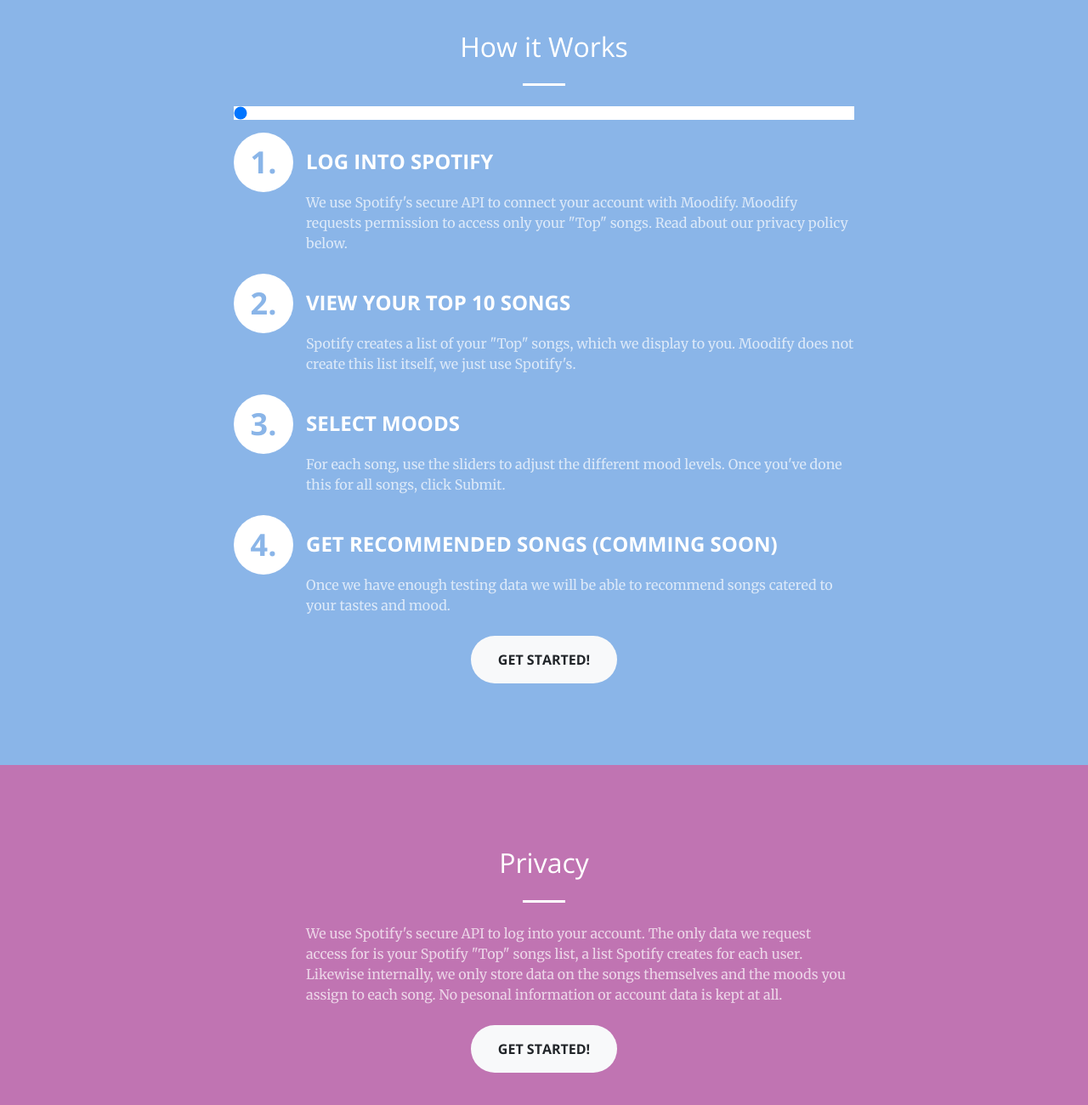
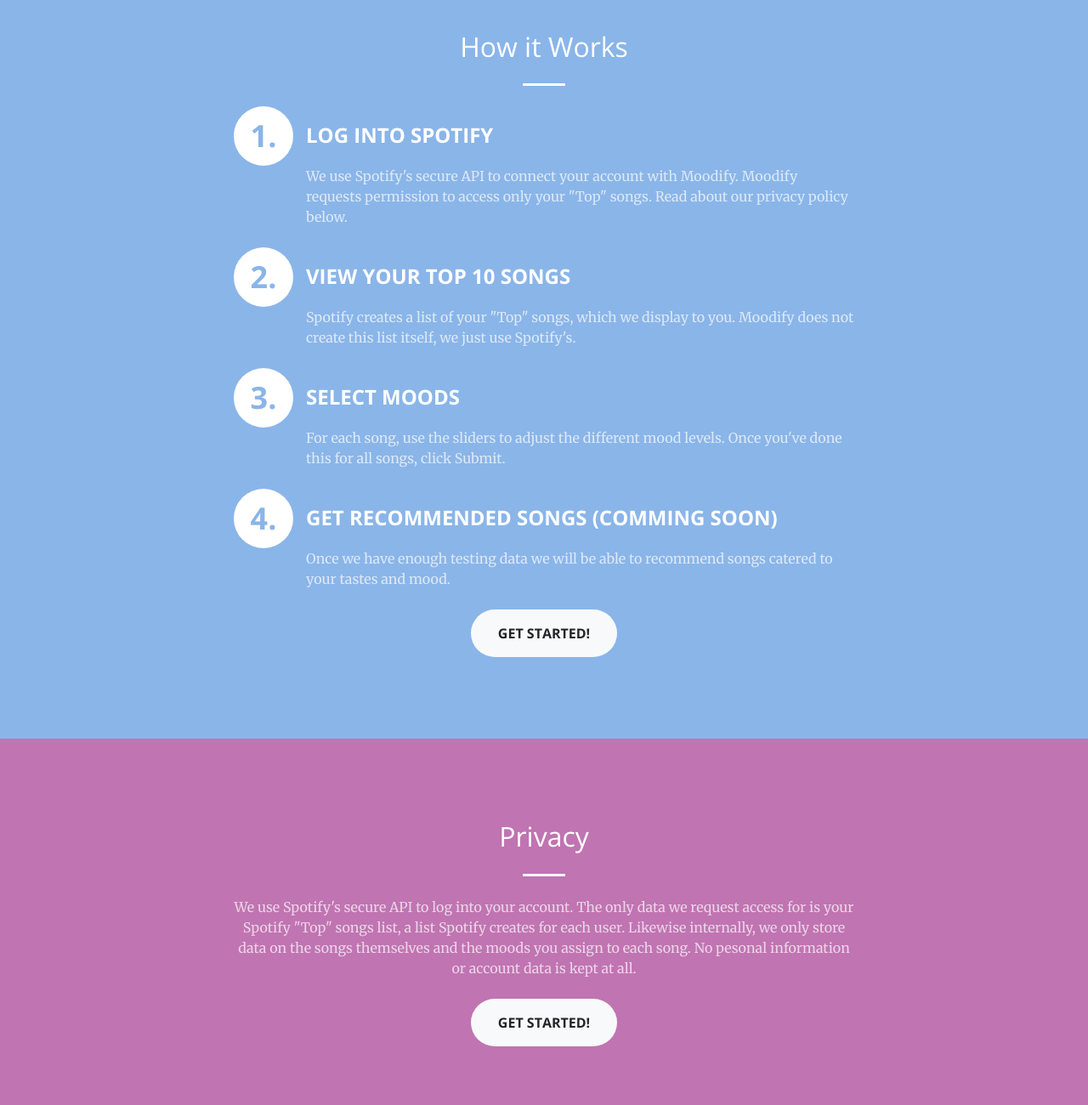
Before and after one commit to jfarrin1/Moodify, a plain HTML site: page index.html in a window 1280 px wide. Shown: the part 860-2160 px from the top of the page at 85% size. Drawn offline with nearby package versions, Linux system fonts and the light colour scheme.

Commit message:
minor visual changes

```diff
--- a/css/creative.css
+++ b/css/creative.css
@@ -2,6 +2,7 @@ body,
 html {
   width: 100%;
   height: 100%;
+  min-width:514px; /*enough to fit the Top Songs Table*/
   /*overflow: hidden;*/
 }
 
--- a/index.html
+++ b/index.html
@@ -80,18 +80,6 @@
           <div class="col-lg-8 mx-auto text-center">
             <h2 class="section-heading text-white">How it Works</h2>
             <hr class="light my-4">
-
-			<form>
-
-			  <div class="range-control">
-				<input id="inputRange" type="range" min="0" max="10" step="1" value="0" data-thumbwidth="20">
-				<output name="rangeVal">0</output>
-			  </div>
-
-			</form>
-
-
-
             <div class="step">1.</div><h4 class="stepHeader">Log into Spotify</h4>
                 <p class="text-faded mb-4" style="display: inline-block; margin-left:85px; text-align:left;">We use Spotify's secure API to connect your account with Moodify. Moodify requests permission to access only your "Top" songs. Read about our privacy policy below.</p>
             <div class="step">2.</div><h4 class="stepHeader">View Your Top 10 Songs</h4>
@@ -112,7 +100,7 @@
           <div class="col-lg-8 mx-auto text-center">
             <h2 class="section-heading text-white">Privacy</h2>
             <hr class="light my-4">
-                <p class="text-faded mb-4" style="display: inline-block; margin-left:85px; text-align:left;">We use Spotify's secure API to log into your account. The only data we request access for is your Spotify "Top" songs list, a list Spotify creates for each user. Likewise internally, we only store data on the songs themselves and the moods you assign to each song. No pesonal information or account data is kept at all.</p>
+                <p class="text-faded mb-4" style="display: inline-block; text-align:center;">We use Spotify's secure API to log into your account. The only data we request access for is your Spotify "Top" songs list, a list Spotify creates for each user. Likewise internally, we only store data on the songs themselves and the moods you assign to each song. No pesonal information or account data is kept at all.</p>
             <a class="btn btn-light btn-xl js-scroll-trigger" href="#page-top">Get Started!</a>
           </div>
         </div>
--- a/js/login.js
+++ b/js/login.js
@@ -155,7 +155,6 @@ function openMoodModal(index, song, artist, uri) {
 		//set sliders to proper position for this song
         key = sliders[i].id.substring(9);
         sliders[i].value = songData[index].moods[key];
-		console.log(songData[index].moods[key]);
     }
     $("#moodModal").modal('toggle');
     saveSongIndex = index;
@@ -163,8 +162,6 @@ function openMoodModal(index, song, artist, uri) {
 
 //used to move the output display bubble above the slider
 function moveOutput(slider){
-	console.log('move Output');
-
   var control = $(slider),
     controlMin = control.attr('min'),
     controlMax = control.attr('max'),
```
